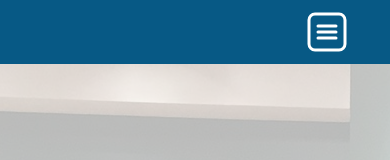
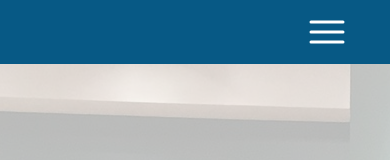
Before and after one commit to EaganFarlin/the-scene-art-gallery, a React (Vite) app: page / in a window 390 px wide. Shown: the top 160 px of the page. Built offline with nearby package versions, Linux system fonts and the light colour scheme.

Commit message:
Changed navbar hamburger icon

```diff
--- a/src/App.tsx
+++ b/src/App.tsx
@@ -37,7 +37,7 @@ function App() {
             <details className="w-full flex flex-col justify-end py-2 px-[10vw]">
               <summary className="flex justify-end">
                 <img
-                  src="icons/interface-ui-menu-list-hamburger-svgrepo-com.svg"
+                  src="icons/hamburger-menu-svgrepo-com.svg"
                   className="w-12 h-12"
                   alt="hamburger_menu"
                 />
```
Also changed, not shown: public/icons/hamburger-menu-svgrepo-com.svg (added).
